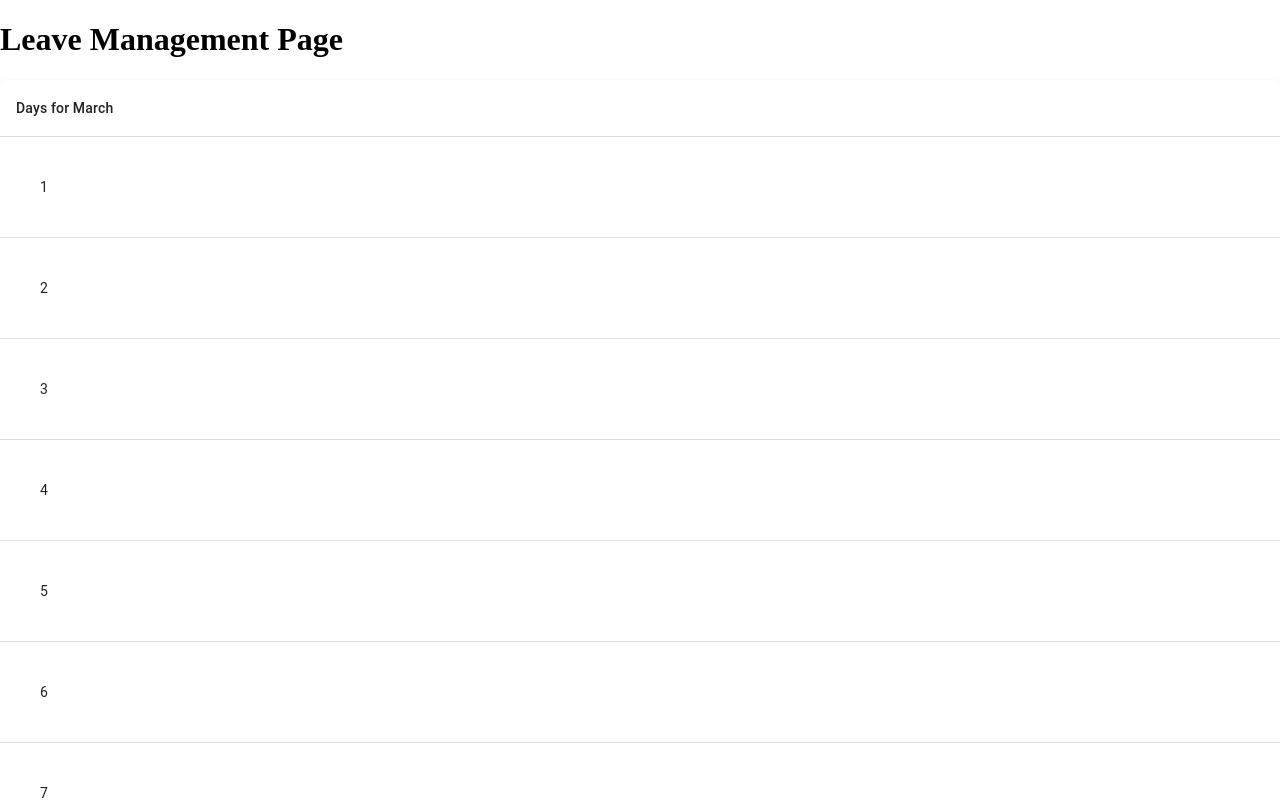
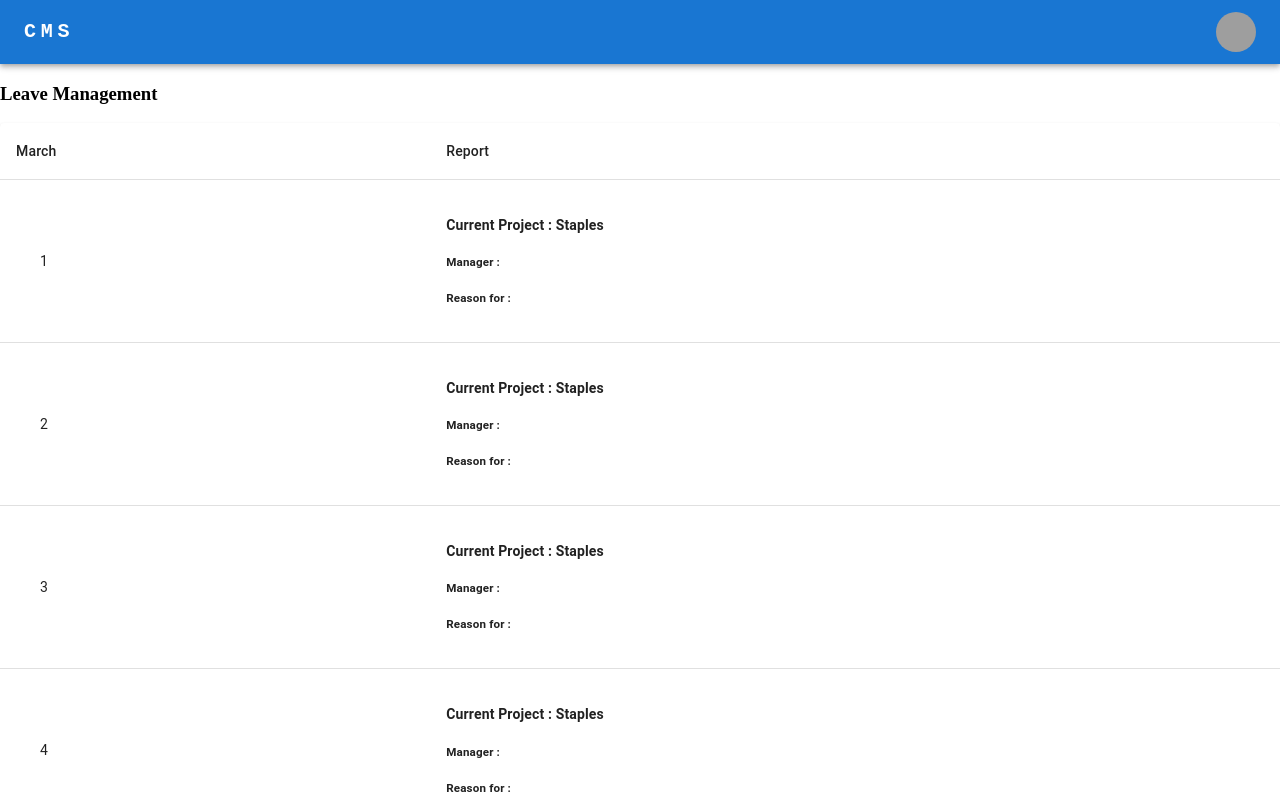
Before and after one commit to Abdullah-Ahmed1/CMS, a React (Vite) app in the folder frontend/: page /leave-management in a window 1280 px wide. Shown: the top 800 px of the page. Built offline with nearby package versions, Linux system fonts and the light colour scheme; grey boxes are pictures that could not be loaded.

Commit message:
User can not mark the attendance for any future days.basic logic implemented

```diff
--- a/frontend/src/components/LeaveManagementTable.jsx
+++ b/frontend/src/components/LeaveManagementTable.jsx
@@ -41,7 +41,8 @@ export default function LeaveManagementTable() {
       <Table sx={{ minWidth: 650 }} aria-label="simple table">
         <TableHead>
           <TableRow>
-            <TableCell>Days for {month[new Date().getMonth()]}</TableCell>
+            <TableCell> {month[new Date().getMonth()]}</TableCell>
+            <TableCell>Report</TableCell>
           </TableRow>
         </TableHead>
         <TableBody>
@@ -49,7 +50,13 @@ export default function LeaveManagementTable() {
             <TableRow
               key={i}
               sx={{ '&:last-child td, &:last-child th': { border: 0 },cursor :"pointer" ,  "&:hover":{backgroundColor:"grey",color:"white"} ,padding:"20px" }}
-              onClick = {()=>setOpen(true)}
+              onClick = {()=>{
+                if(new Date().getDate()> i){
+                    setOpen(true)
+                }
+
+
+            }}
             >
               <TableCell sx ={{padding:"40px"}}  >
                 <Grid2 container flexDirection={"row"} justifyContent={"space-between"}>
@@ -58,7 +65,18 @@ export default function LeaveManagementTable() {
                 </Grid2>
 
               </TableCell>
-              {/* <TableCell align="right">{row.fat}</TableCell> */}
+              <TableCell align="left">
+              {
+               new Date().getDate()> i ? (
+                <>
+                <h4>Current Project : Staples </h4>
+                <h5>Manager : </h5>
+                <h5>Reason for :  </h5>
+                </>
+               ):<></>
+              }
+               </TableCell>
+
               {/* <TableCell align="right">{row.carbs}</TableCell> */}
             </TableRow>
           ))}
--- a/frontend/src/pages/LeaveManagementPage.jsx
+++ b/frontend/src/pages/LeaveManagementPage.jsx
@@ -1,9 +1,11 @@
 import LeaveManagementTable from "../components/LeaveManagementTable"
+import NavBar from "../components/NavBar"
 
 const LeaveManagementPage = ()=>{
     return(
         <div>
-            <h1>Leave Management Page</h1>
+           <NavBar/>
+            <h3>Leave Management</h3>
             <LeaveManagementTable/>
         </div>
     )
```
Also changed, not shown: frontend/src/components/LeaveManagementDialog.jsx (+3 -8 lines), 1 other file (tests, documents, lock files or other folders).
